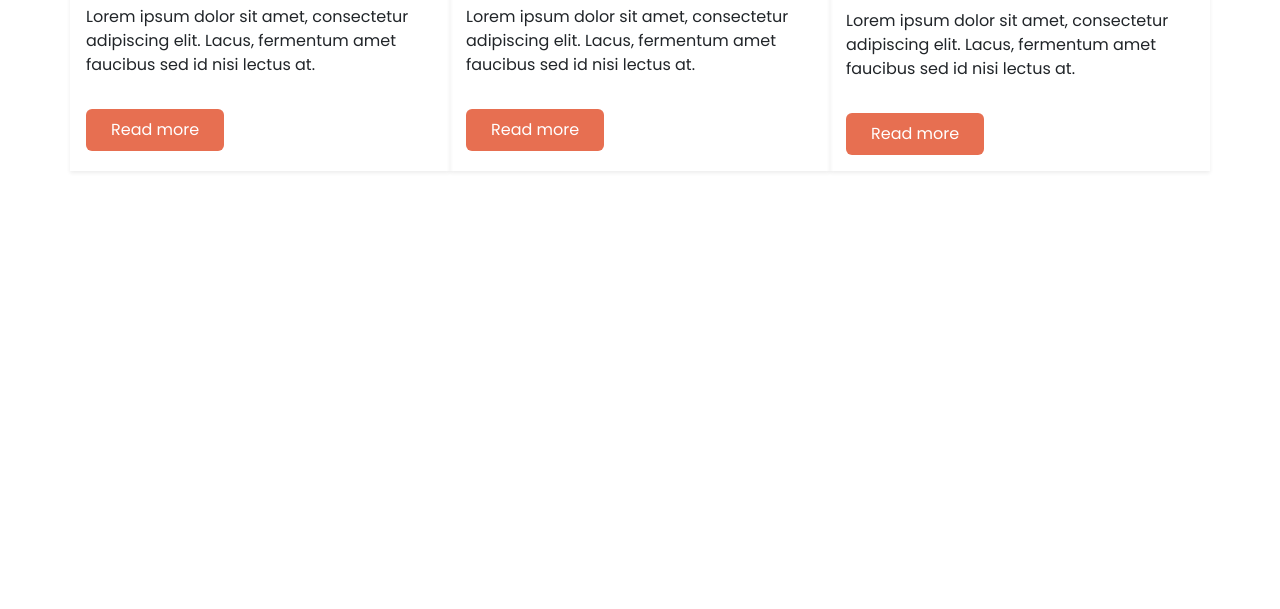
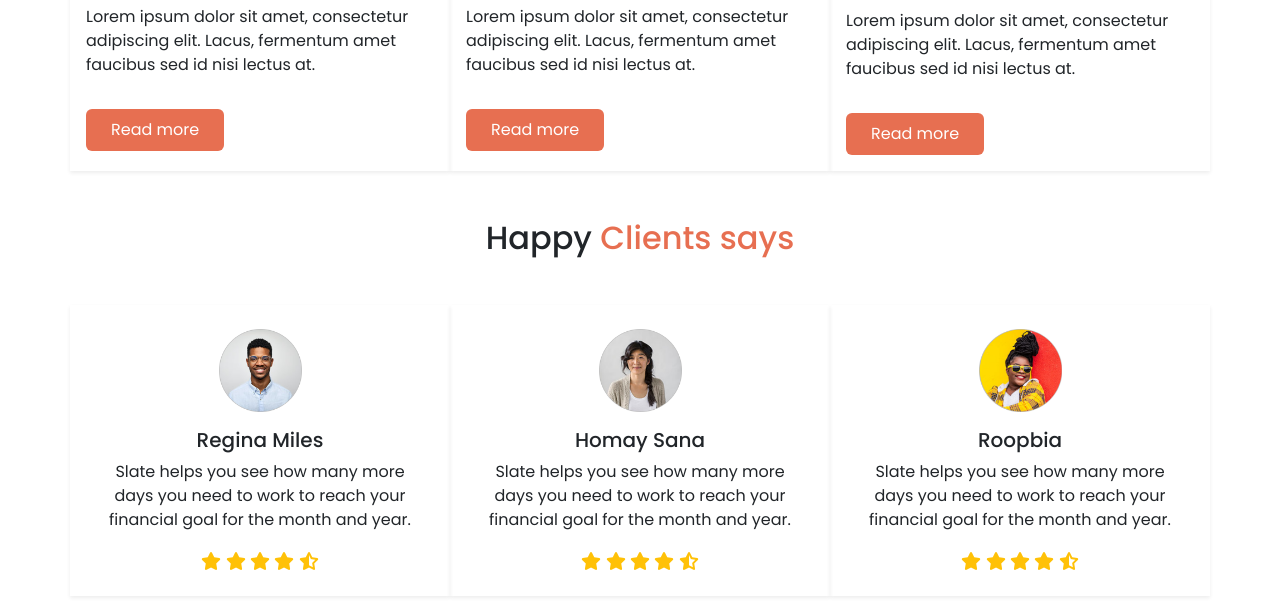
Before and after one commit to itznur07/biker-zone, a plain HTML site: page index.html in a window 1280 px wide. Shown: the part 1615-2224 px from the top of the page. Before the commit the page ends 1834 px from the top, so only its background shows below. Drawn offline with nearby package versions, Linux system fonts and the light colour scheme.

Commit message:
Happy clints section

```diff
--- a/index.html
+++ b/index.html
@@ -186,7 +186,7 @@
 
     <!-- Main section start -->
     <!-- feature section -->
-    <section class="mt-5 py-5">
+    <section class="my-5 py-5">
       <div class="text-center">
         <h1 class="h1">Fetured Bikes In This Year</h1>
         <p style="color: #e76f51">Best bike collection</p>
@@ -259,6 +259,119 @@
       </div>
     </section>
 
+    <!-- Happay Clints  -->
+    <section class="mt-5">
+      <h1 class="text-center h2">
+        Happy <span style="color: #e76f51">Clients says</span>
+      </h1>
+      <div class="row align-content-center justify-content-center my-5">
+        <div class="col-12 col-md-4 text-center p-4 shadow-sm gap-2">
+          <img class="w-25" src="/images/user-1.png" alt="" />
+          <p class="mt-3 h5">Regina Miles</p>
+          <p>
+            Slate helps you see how many more days you need to work to reach
+            your financial goal for the month and year.
+          </p>
+          <div>
+            <img
+              style="width: 20px"
+              src="/images/icons/star-solid.svg"
+              alt=""
+            />
+            <img
+              style="width: 20px"
+              src="/images/icons/star-solid.svg"
+              alt=""
+            />
+            <img
+              style="width: 20px"
+              src="/images/icons/star-solid.svg"
+              alt=""
+            />
+            <img
+              style="width: 20px"
+              src="/images/icons/star-solid.svg"
+              alt=""
+            />
+            <img
+              style="width: 20px"
+              src="/images/icons/star-half-stroke-solid.svg"
+              alt=""
+            />
+          </div>
+        </div>
+        <div class="col-12 col-md-4 text-center p-4 shadow-sm gap-2">
+          <img class="w-25" src="/images/user-2.png" alt="" />
+          <p class="mt-3 h5">Homay Sana</p>
+          <p>
+            Slate helps you see how many more days you need to work to reach
+            your financial goal for the month and year.
+          </p>
+          <div>
+            <img
+              style="width: 20px"
+              src="/images/icons/star-solid.svg"
+              alt=""
+            />
+            <img
+              style="width: 20px"
+              src="/images/icons/star-solid.svg"
+              alt=""
+            />
+            <img
+              style="width: 20px"
+              src="/images/icons/star-solid.svg"
+              alt=""
+            />
+            <img
+              style="width: 20px"
+              src="/images/icons/star-solid.svg"
+              alt=""
+            />
+            <img
+              style="width: 20px"
+              src="/images/icons/star-half-stroke-solid.svg"
+              alt=""
+            />
+          </div>
+        </div>
+        <div class="col-12 col-md-4 text-center p-4 shadow-sm gap-2">
+          <img class="w-25" src="/images/user-3.png" alt="" />
+          <p class="mt-3 h5">Roopbia</p>
+          <p>
+            Slate helps you see how many more days you need to work to reach
+            your financial goal for the month and year.
+          </p>
+          <div>
+            <img
+              style="width: 20px"
+              src="/images/icons/star-solid.svg"
+              alt=""
+            />
+            <img
+              style="width: 20px"
+              src="/images/icons/star-solid.svg"
+              alt=""
+            />
+            <img
+              style="width: 20px"
+              src="/images/icons/star-solid.svg"
+              alt=""
+            />
+            <img
+              style="width: 20px"
+              src="/images/icons/star-solid.svg"
+              alt=""
+            />
+            <img
+              style="width: 20px"
+              src="/images/icons/star-half-stroke-solid.svg"
+              alt=""
+            />
+          </div>
+        </div>
+      </div>
+    </section>
     <!-- Main section end -->
 
     <!-- Footer section start -->
```
